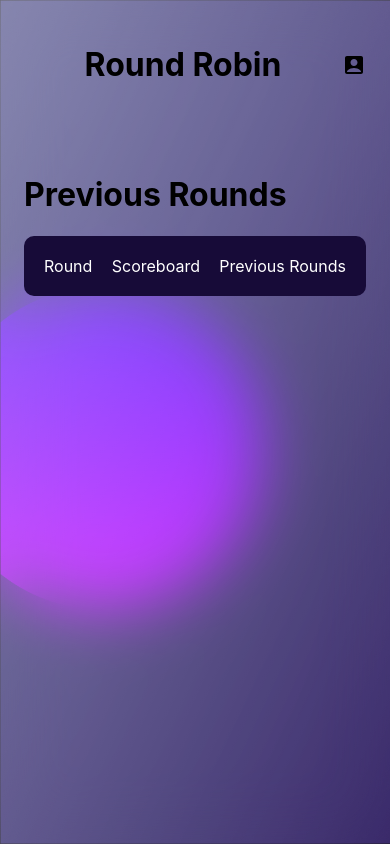
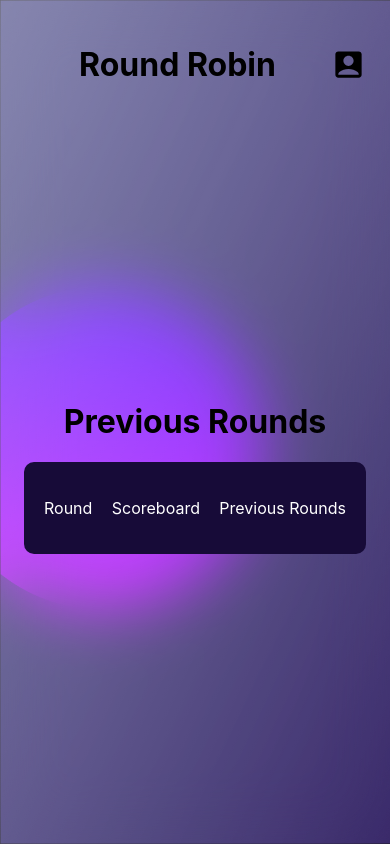
Before and after one commit to olofWallgren/RoundRobinApp, a React (Create React App) app: page /current-tournament/previous-rounds in a window 390 px wide. Built offline with nearby package versions, Linux system fonts and the light colour scheme.

Commit message:
In med lite jox

```diff
--- a/src/components/Header/index.tsx
+++ b/src/components/Header/index.tsx
@@ -11,7 +11,7 @@ const Header = () => {
     <header className="header">
       <div></div>
       <h1>Round Robin</h1>
-      <AccountBoxIcon/>
+      <AccountBoxIcon fontSize='large' />
     </header>
   );
 };
--- /dev/null
+++ b/src/components/foxButton/foxButton.css
@@ -0,0 +1,18 @@
+.button {
+  /* Rectangle 144 */
+
+  width: 144px;
+  height: 51px;
+  left: 88px;
+  top: 340px;
+
+  background: linear-gradient(180deg, #fa00ff 0%, #ff7a00 100%);
+  border-radius: 10px;
+  border: black 4px;
+
+  font-family: Arial, Helvetica, sans-serif;
+  font-size: large;
+  font-weight: 600;
+  color: white;
+  margin: 2rem;
+}
--- /dev/null
+++ b/src/components/foxButton/index.tsx
@@ -0,0 +1,35 @@
+import React from "react";
+import { Link } from "react-router-dom";
+import "../Header/header.css";
+import "../foxButton/foxButton.css";
+
+interface Props {
+  height: string;
+  width: string;
+  onClick: () => void;
+  children?: React.ReactNode;
+
+}
+
+const FoxButton: React.FC<Props> = ({
+height,
+width,
+children,
+onClick
+}) => {
+
+  return (
+    <button
+    className="button"
+    onClick={onClick}
+    style={{
+      height,
+      width
+    }}>
+      {children}
+
+    </button>
+  );
+};
+
+export default FoxButton;
--- a/src/index.css
+++ b/src/index.css
@@ -5,7 +5,12 @@
 }
 
 html {
+  display: flex;
+  flex-direction: column;
+  justify-content: center;
+  align-items: center;
   height: 100%;
+
   font-size: 100%;
   -webkit-text-size-adjust: 100%;
   background-image: url("../src/Assets/images/background.jpg");
@@ -18,6 +23,7 @@ html {
 
 body {
   height: 100%;
+  width: 100%;
   margin: 0;
   background: linear-gradient(
     to right bottom,
@@ -25,14 +31,14 @@ body {
     rgba(255, 255, 255, 0.1)
   );
   backdrop-filter: blur(2rem);
-  font-family: -apple-system, BlinkMacSystemFont, 'Segoe UI', 'Roboto', 'Oxygen',
-    'Ubuntu', 'Cantarell', 'Fira Sans', 'Droid Sans', 'Helvetica Neue',
+  font-family: -apple-system, BlinkMacSystemFont, "Segoe UI", "Roboto", "Oxygen",
+    "Ubuntu", "Cantarell", "Fira Sans", "Droid Sans", "Helvetica Neue",
     sans-serif;
   -webkit-font-smoothing: antialiased;
   -moz-osx-font-smoothing: grayscale;
 }
 
 code {
-  font-family: source-code-pro, Menlo, Monaco, Consolas, 'Courier New',
+  font-family: source-code-pro, Menlo, Monaco, Consolas, "Courier New",
     monospace;
 }
--- a/src/layout/container.css
+++ b/src/layout/container.css
@@ -5,10 +5,14 @@
   margin-left: auto;
   margin-right: auto;
   padding: 0 40px;
+  display: flex;
+  flex-direction: column;
+  justify-content: center;
+  align-items: center;
 }
 
 @media only screen and (max-width: 600px) {
-    .container {
-        padding: 24px;
-    }
+  .container {
+    padding: 24px;
   }
+}
--- /dev/null
+++ b/src/layout/fatFox.css
@@ -0,0 +1,10 @@
+.fatFox {
+  display: flex;
+
+  background-image: url("../Assets/images/fatRobin.jpg");
+  object-fit: cover;
+  height: 15rem;
+  width: 15rem;
+  background-repeat: no-repeat;
+  margin: 3rem;
+}
--- a/src/routes/home/index.tsx
+++ b/src/routes/home/index.tsx
@@ -2,8 +2,10 @@ import { collection, getDocs } from "@firebase/firestore";
 import { useEffect, useState } from "react";
 import { db } from "../../firebase-config";
 import "../../layout/container.css";
+import "../../layout/fatFox.css";
 import { Link } from "react-router-dom";
 import Button from "@mui/material/Button";
+import FoxButton from "../../components/foxButton";
 
 const Home = () => {
   // const db = firestore();
@@ -21,8 +23,17 @@ const Home = () => {
 
   return (
     <div className="container">
+      <div className="fatFox">
+
+      </div>
+        <FoxButton
+          height="3rem"
+          width="15rem"
+          onClick={()=> console.log("Klicketiklack")}
+          children ="NEW TOURNAMENT"
+        />
       <div>
-        <Button variant="text">Text</Button>
+        <Button variant="text">Old tournaments</Button>
       </div>
     </div>
   );
```
Also changed, not shown: src/Assets/images/fatRobin.jpg (added).
